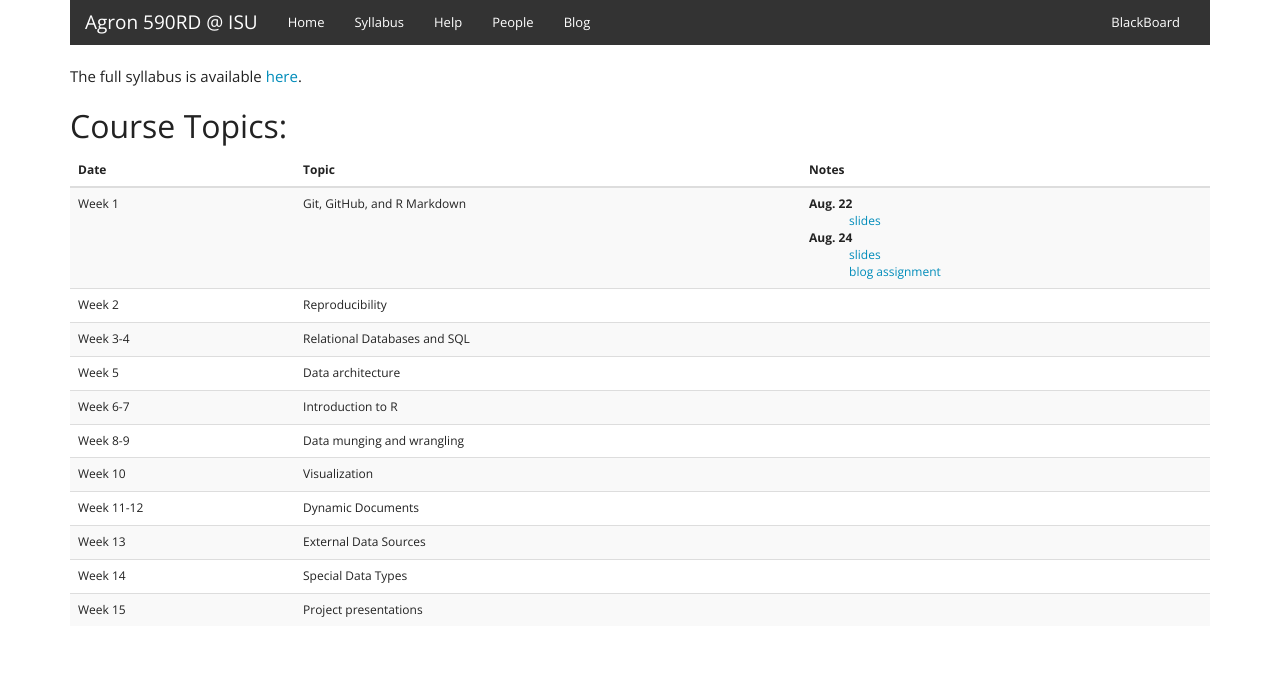
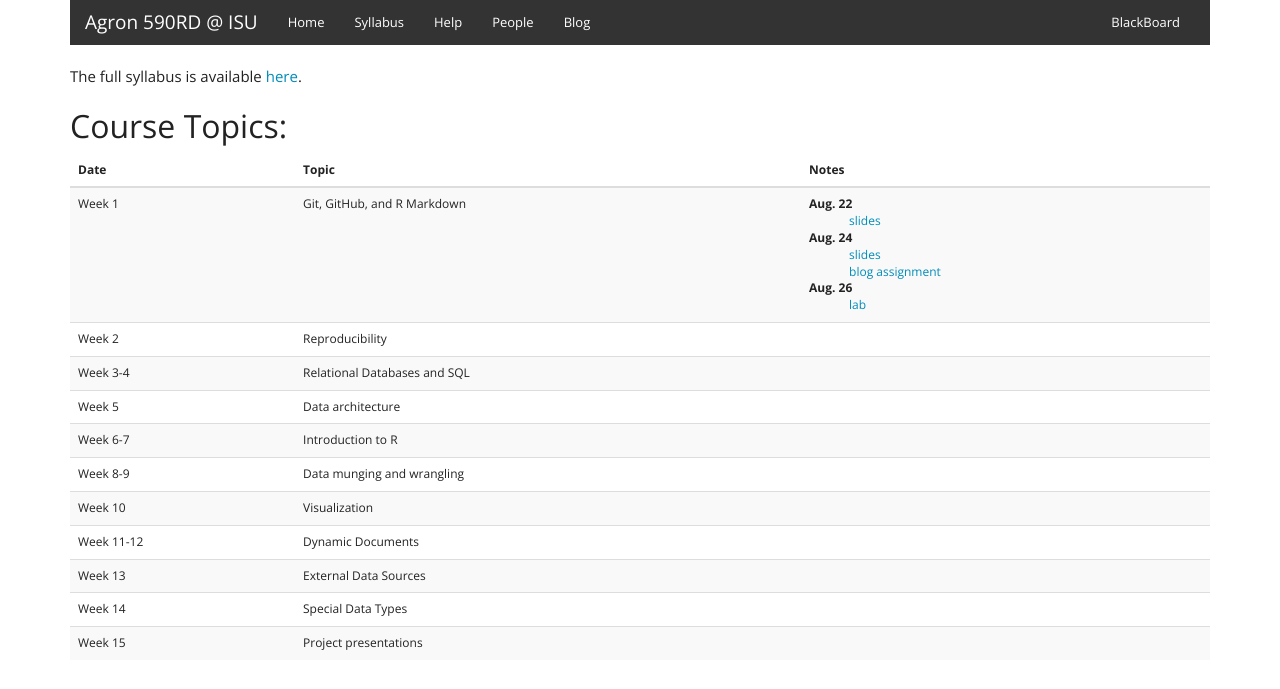
Before and after one commit to agron590-ISU/agron590-ISU.github.io, a Jekyll site: the page built from syllabus.html, in a window 1280 px wide. Shown: the top 689 px of the page. Built offline with Jekyll 4.4.1, drawn with Linux system fonts in a browser that asks for light colours.

Commit message:
add link to lab

```diff
--- a/syllabus.html
+++ b/syllabus.html
@@ -28,6 +28,8 @@ The full syllabus is available <a href="http://agron590-isu.github.io/materials/
           <dt>Aug. 24</dt>
           <dd><a href="../materials/week_01/github/slides.html" target=_blank>slides</a></dd>
           <dd><a href="https://github.com/agron590-ISU/blog/tree/master/01" target=_blank>blog assignment</a></dd>
+          <dt>Aug. 26</dt>
+          <dd><a href="../lab/week_01/slides.html" target=_blank>lab</a></dd>
           </dl>
         </td>
       </tr>
```
